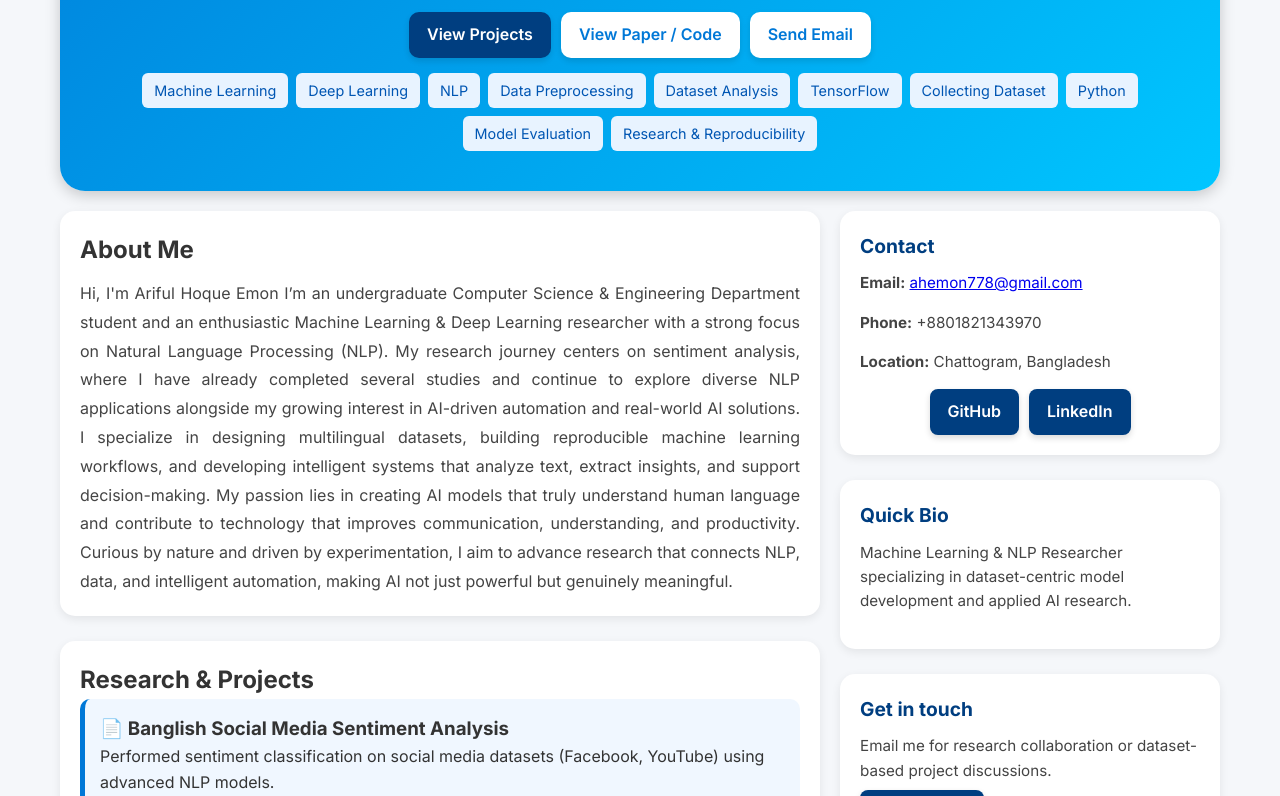
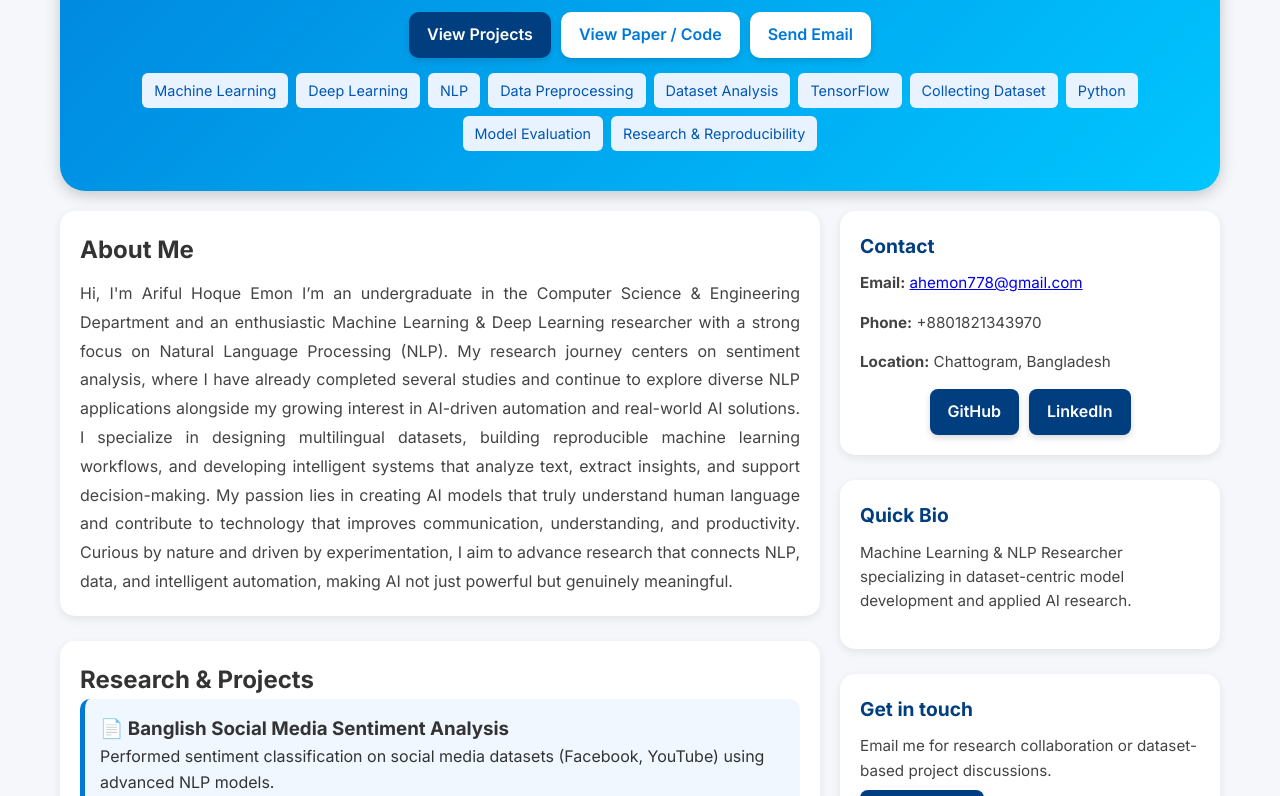
Before and after one commit to Windy970/Portfolio, a plain HTML site: page index.html in a window 1280 px wide. Shown: the part 515-1311 px from the top of the page. Drawn offline with Linux system fonts and the light colour scheme.

Commit message:
Update index.html

```diff
--- a/index.html
+++ b/index.html
@@ -320,10 +320,9 @@
 
            Hi, I'm Ariful Hoque Emon
 
-I’m an undergraduate Computer Science & Engineering Department student and an enthusiastic Machine Learning & Deep Learning researcher with a strong focus on Natural Language Processing (NLP). My research journey centers on sentiment analysis, where I have already completed several studies and continue to explore diverse NLP applications alongside my growing interest in AI-driven automation and real-world AI solutions.
-
+I’m an undergraduate in the Computer Science & Engineering Department and an enthusiastic Machine Learning & Deep Learning researcher with a strong focus on Natural Language Processing (NLP).
+My research journey centers on sentiment analysis, where I have already completed several studies and continue to explore diverse NLP applications alongside my growing interest in AI-driven automation and real-world AI solutions.
 I specialize in designing multilingual datasets, building reproducible machine learning workflows, and developing intelligent systems that analyze text, extract insights, and support decision-making. My passion lies in creating AI models that truly understand human language and contribute to technology that improves communication, understanding, and productivity.
-
 Curious by nature and driven by experimentation, I aim to advance research that connects NLP, data, and intelligent automation, making AI not just powerful but genuinely meaningful.
 
           </p>
```
